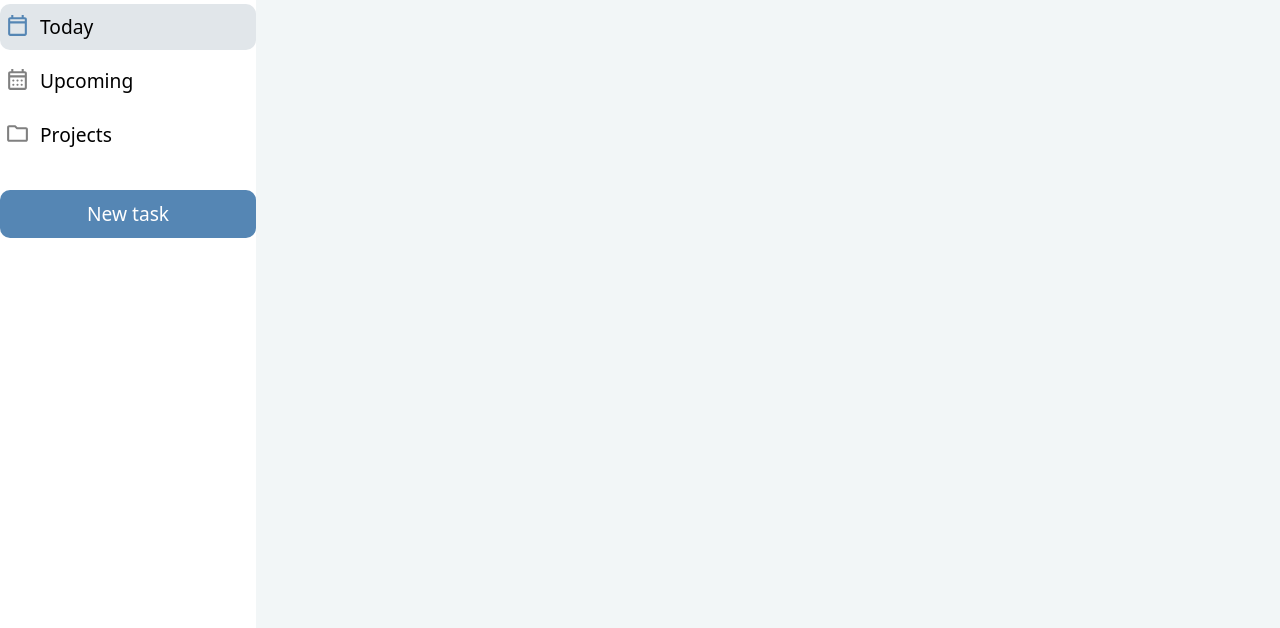
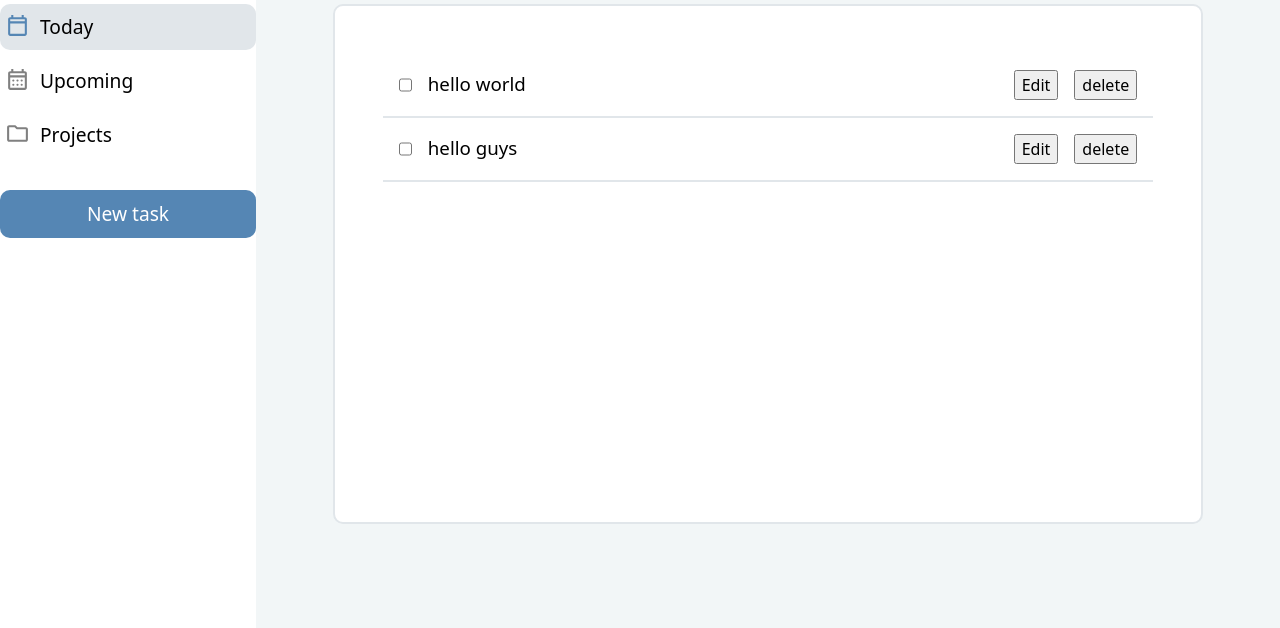
Before and after one commit to mbale014/todo-list, a website built with webpack: page src/template.html in a window 1280 px wide. Shown: the part 172-800 px from the top of the page. Built offline with nearby package versions, Linux system fonts and the light colour scheme.

Commit message:
feat: add today's page html and styles, add todos list row

```diff
--- a/src/index.js
+++ b/src/index.js
@@ -3,7 +3,6 @@ import createTodo, { toggleChecklist, changePrior} from "./todo.js"
 import {getTodoList, addTodo, removeTodo, getProjects, addProject}   from "./storage.js";
 import loadMain from "./main-page.js";
 
-loadMain();
 
 // This to test function on console, later it will be removed
 const myTodo = createTodo({
@@ -31,3 +30,5 @@ console.log(getProjects());
 addTodo(myTodo, 'project-1');
 addTodo(myTodoTwo, 'project-2');
 console.log(getTodoList());
+
+loadMain();
--- a/src/main-page.js
+++ b/src/main-page.js
@@ -1,3 +1,5 @@
+import {getTodoList}   from "./storage.js";
+
 export default function loadMain() {
     // Fetch css color variable
     const rootElement = document.documentElement;
@@ -35,9 +37,56 @@ export default function loadMain() {
     todaysDateDiv.appendChild(h1Todays);
     todaysDateDiv.appendChild(pDates);
 
+    // Todo dashboard
+    const dashboardDiv = document.createElement('div');
+    dashboardDiv.id = 'home-dashboard'
 
+    const todoList = document.createElement('div');
+    todoList.id = 'todo-list';
+
+    getTodoList().forEach(todo => {
+        const todoRow = document.createElement('div');
+        todoRow.classList.add('todo-row');
+
+        const todoLeftInfo = document.createElement('div');
+
+        const checkboxTodo = document.createElement('input');
+        checkboxTodo.type = 'checkbox';
+        checkboxTodo.name = 'todoIsComplete';
+        checkboxTodo.value = 'isComplete';
+
+        const todoNameSpan = document.createElement('span');
+        const todoName = document.createElement('h3');
+        todoName.textContent = todo.title;
+        todoName.style.fontWeight = 400;
+
+        todoNameSpan.appendChild(todoName);
+
+        todoLeftInfo.appendChild(checkboxTodo);
+        todoLeftInfo.appendChild(todoNameSpan);
+
+        const todoRightNav = document.createElement('div');
+
+        const editBtn = document.createElement('button');
+        editBtn.classList.add('edit-todo');
+        editBtn.textContent = 'Edit';
+        const deleteBtn = document.createElement('button');
+        deleteBtn.classList.add('delete-todo');
+        deleteBtn.textContent = 'delete';
+
+        todoRightNav.appendChild(editBtn);
+        todoRightNav.appendChild(deleteBtn);
+
+        todoRow.appendChild(todoLeftInfo);
+        todoRow.appendChild(todoRightNav);
+
+        todoList.appendChild(todoRow);
+    });
+
+    dashboardDiv.appendChild(todoList);
 
 
     contentDiv.appendChild(todaysDateDiv);
+    contentDiv.appendChild(dashboardDiv);
     containerDiv.appendChild(contentDiv)
 }
--- a/src/styles.css
+++ b/src/styles.css
@@ -52,7 +52,7 @@ h1, h2, h3, h4, h5, h6 {
     --primary-color-darken: hsl(209, 39%, 46%);
     --secondary-color: hsl(192, 24%, 96%);
     --grey: hsl(207, 18%, 90%);
-    --white: hsl(0,0, 100%);
+    --white: hsl(0, 0%, 100%);
     --font-family: system-ui, -apple-system, BlinkMacSystemFont, 'Segoe UI', Roboto, Oxygen, Ubuntu, Cantarell, 'Open Sans', 'Helvetica Neue', sans-serif;
     --border-radius: 10px;
 
@@ -149,4 +149,42 @@ div#container {
 #content {
     grid-column: span 1;
     background-color: var(--secondary-color);
+    display: flex;
+    flex-direction: column;
+    align-items: center;
+    justify-content: center;
 }
+
+#home-dashboard {
+    padding: 3em;
+    width: 85%;
+    height: 65%;
+    border: 2px solid var(--grey);
+    border-radius: var(--border-radius);
+    background-color: var(--white);
+}
+
+#todo-list {
+    display: flex;
+    flex-direction: column;
+    align-items: center;
+}
+
+.todo-row {
+    display: flex;
+    justify-content: space-between;
+    width: 100%;
+    border: transparent;
+    border-bottom: 2px solid var(--grey);
+    padding: 1em;
+}
+
+.todo-row:hover {
+    border: 2px solid var(--grey);
+    border-radius: var(--border-radius);
+}
+
+.todo-row > div {
+    display: flex;
+    gap: 1rem
+}
```
